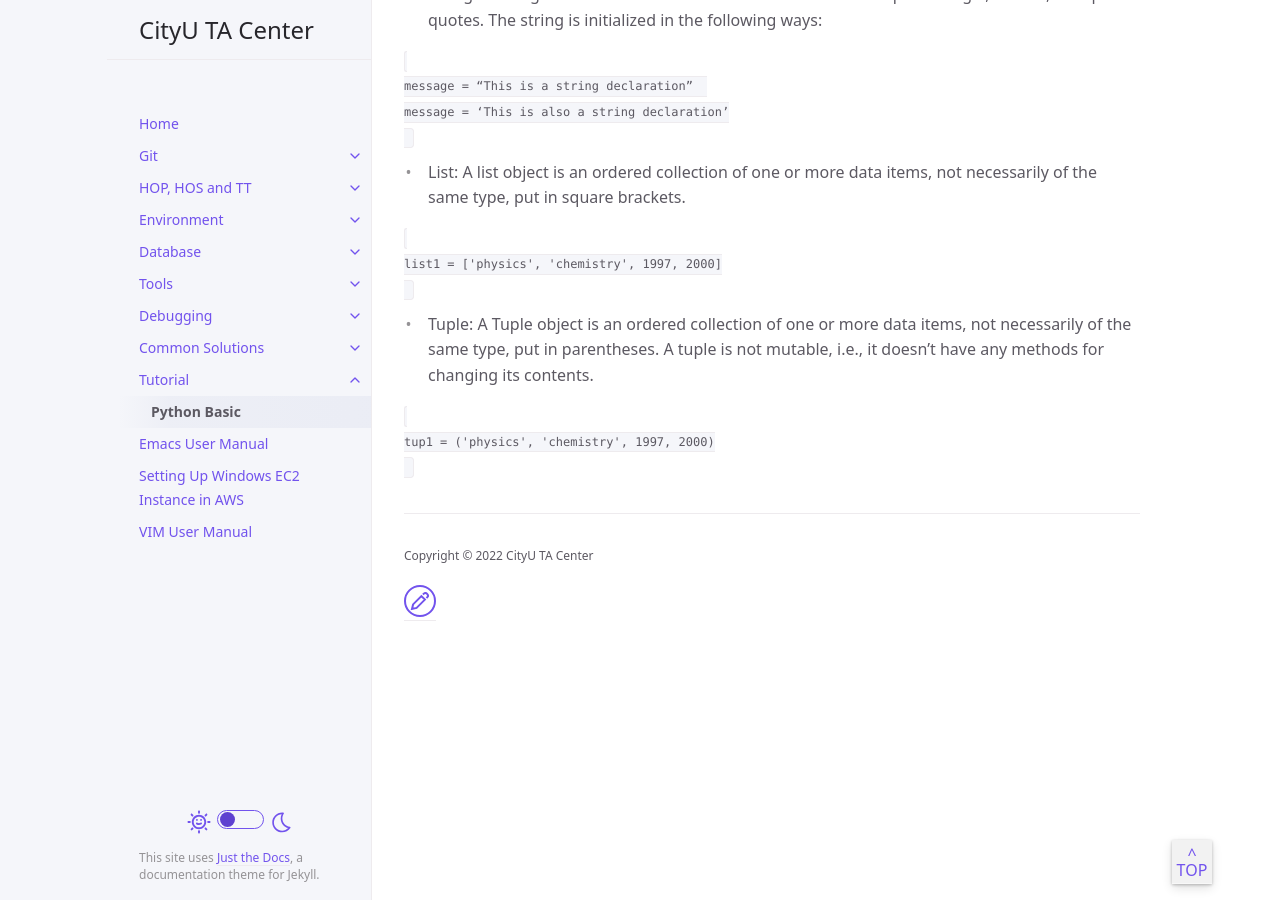
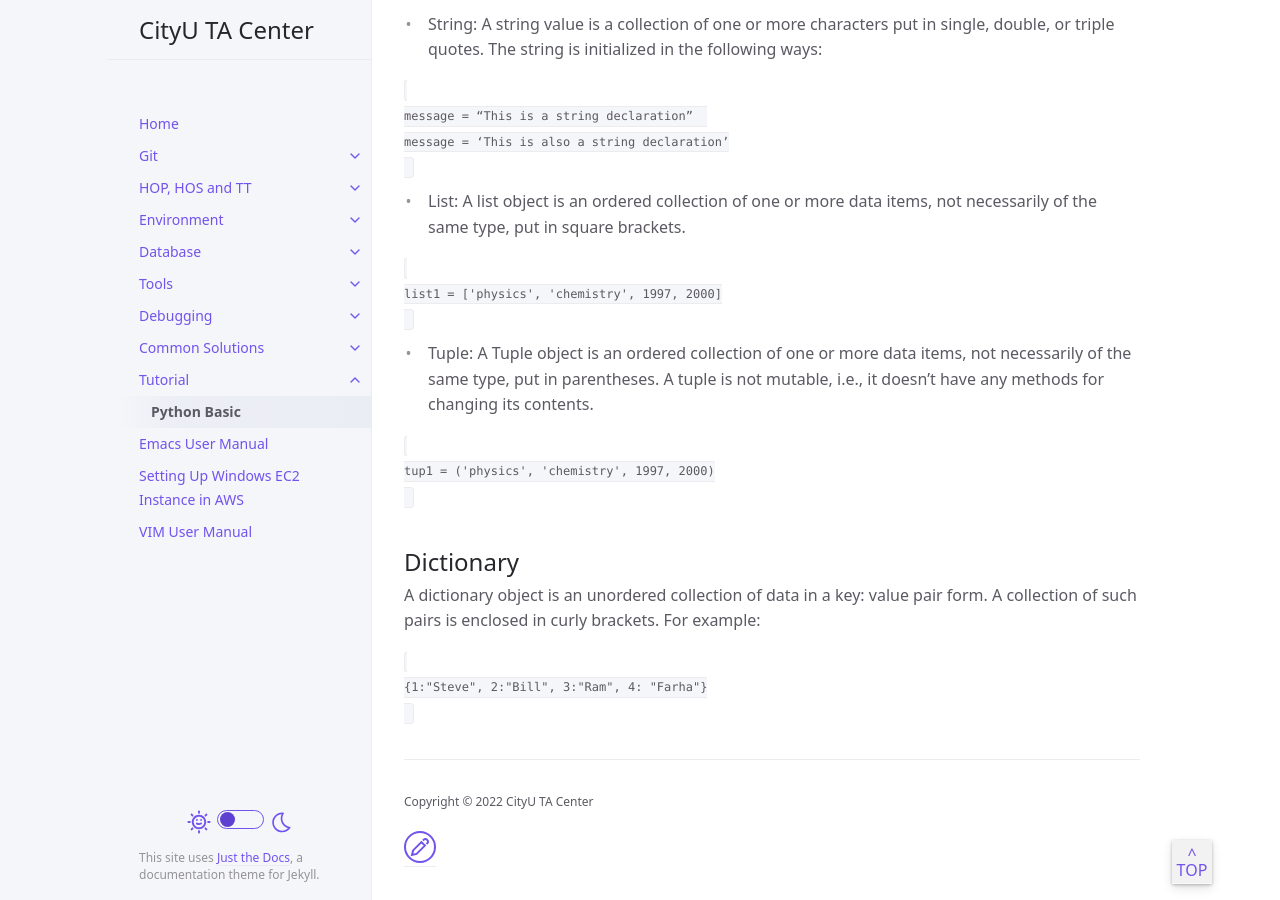
Before and after one commit to thomasthaddeus/cityuseattle.github.io, a Jekyll site: the page built from docs/tutorial/Python_Basic.md, in a window 1280 px wide and 900 px high, scrolled down 2247 px. Built offline with Jekyll 4.4.1, drawn with Linux system fonts in a browser that asks for light colours.

Commit message:
Python_Basic.md

```diff
--- a/docs/tutorial/Python_Basic.md
+++ b/docs/tutorial/Python_Basic.md
@@ -78,3 +78,9 @@ list1 = ['physics', 'chemistry', 1997, 2000]
 <pre><code>
 tup1 = ('physics', 'chemistry', 1997, 2000)
  </code></pre>
+
+## Dictionary
+A dictionary object is an unordered collection of data in a key: value pair form. A collection of such pairs is enclosed in curly brackets. For example:
+<pre><code>
+{1:"Steve", 2:"Bill", 3:"Ram", 4: "Farha"}
+ </code></pre>
```
